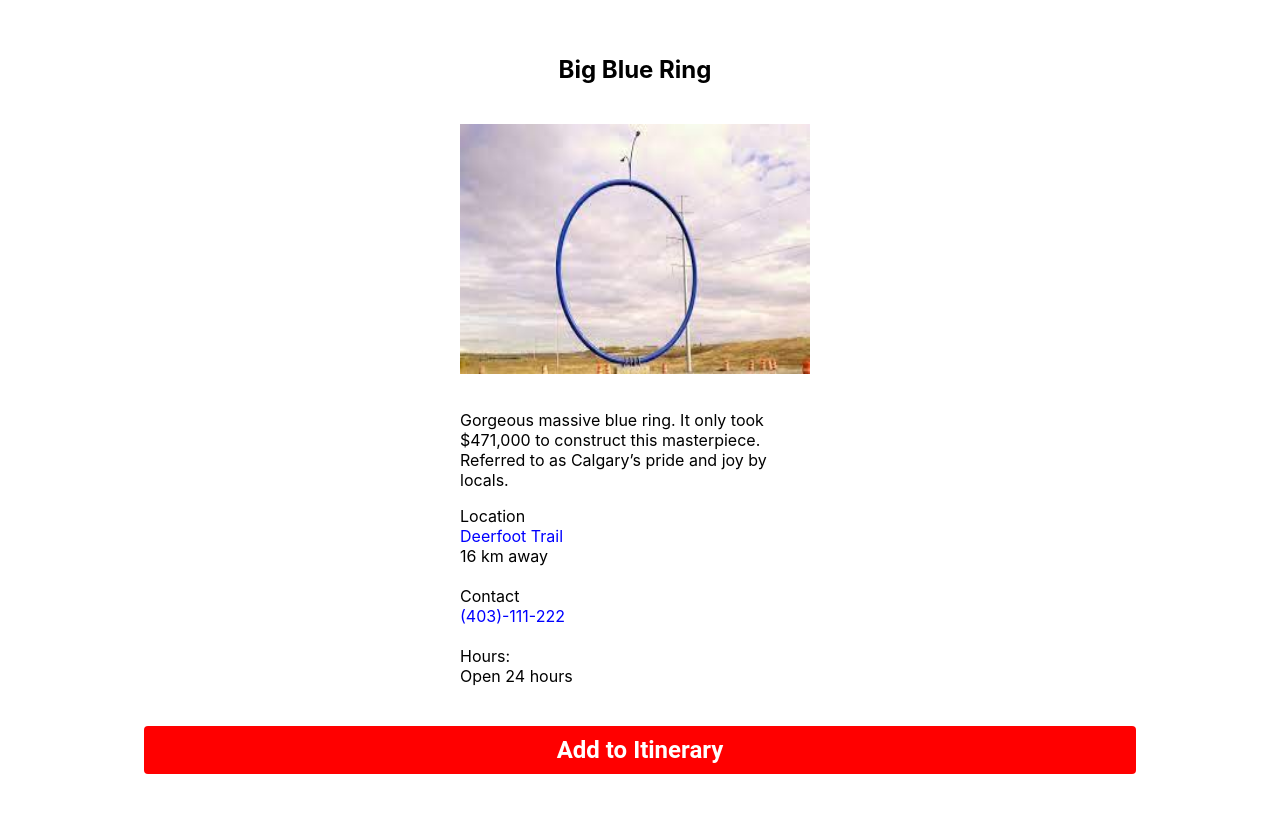
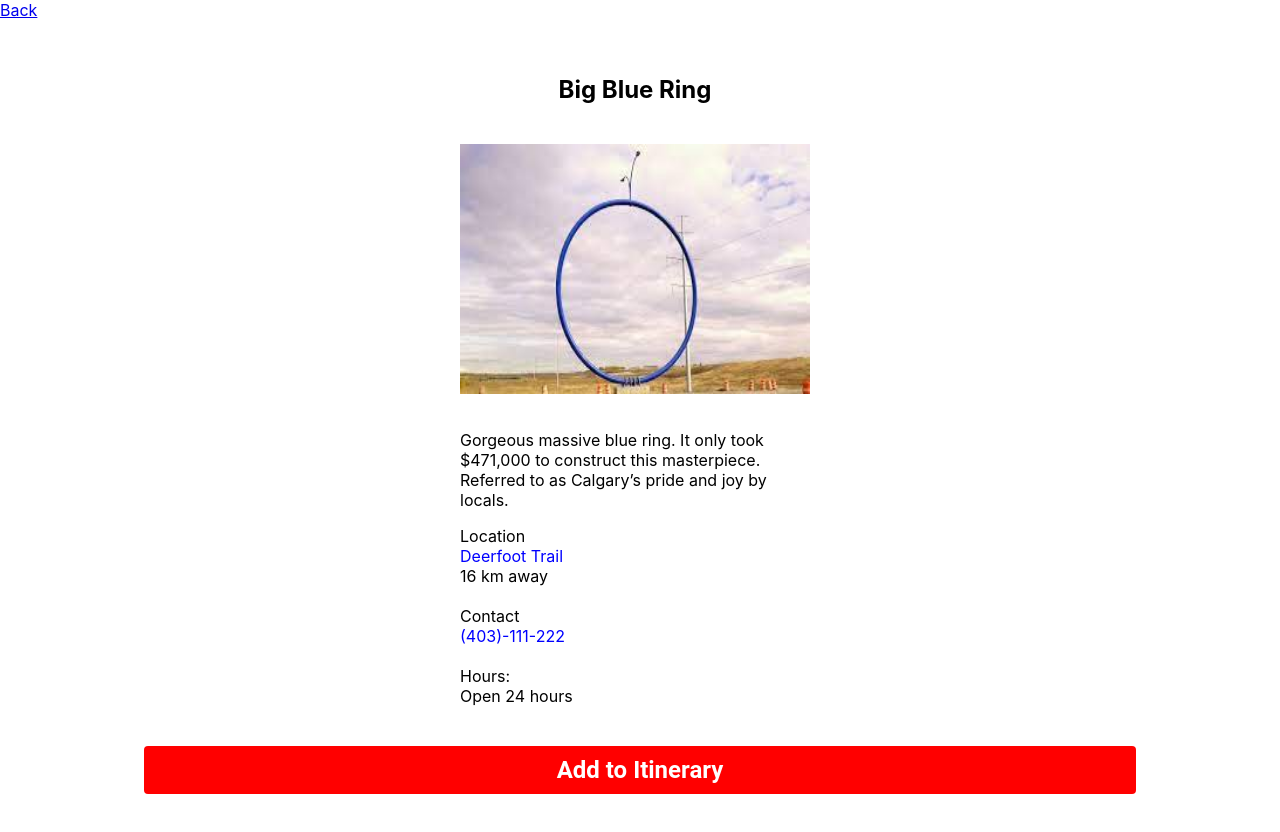
Before and after one commit to TylerWitzke/pocket-planner, a React (Create React App) app in the folder pocket-planner/: page /attractionItemScreen in a window 1280 px wide. Built offline with nearby package versions, Linux system fonts and the light colour scheme.

Commit message:
added 'Back' on screen
Signed-off-by: Rajpreetgill <rajpreetg1@hotmail.com>

```diff
--- a/pocket-planner/src/components/AttractionItemScreen/AttractionItemScreen.jsx
+++ b/pocket-planner/src/components/AttractionItemScreen/AttractionItemScreen.jsx
@@ -20,9 +20,14 @@ const AttractionItemScreen = ({ onAddToItinerary }) => {
 
 
   return (
+    <div>
+    <a href="#" onClick={()=>{console.log("Go back")}}>
+        Back
+    </a>
     <div className="attraction-item-screen">
       <AttractionItem {...attractionData} />
       <GeneralButton label="Add to Itinerary" onClick={onAddToItinerary} paddingBottom="5px" paddingTop="5px" />
+    </div>
     </div>
   );
 };
```
